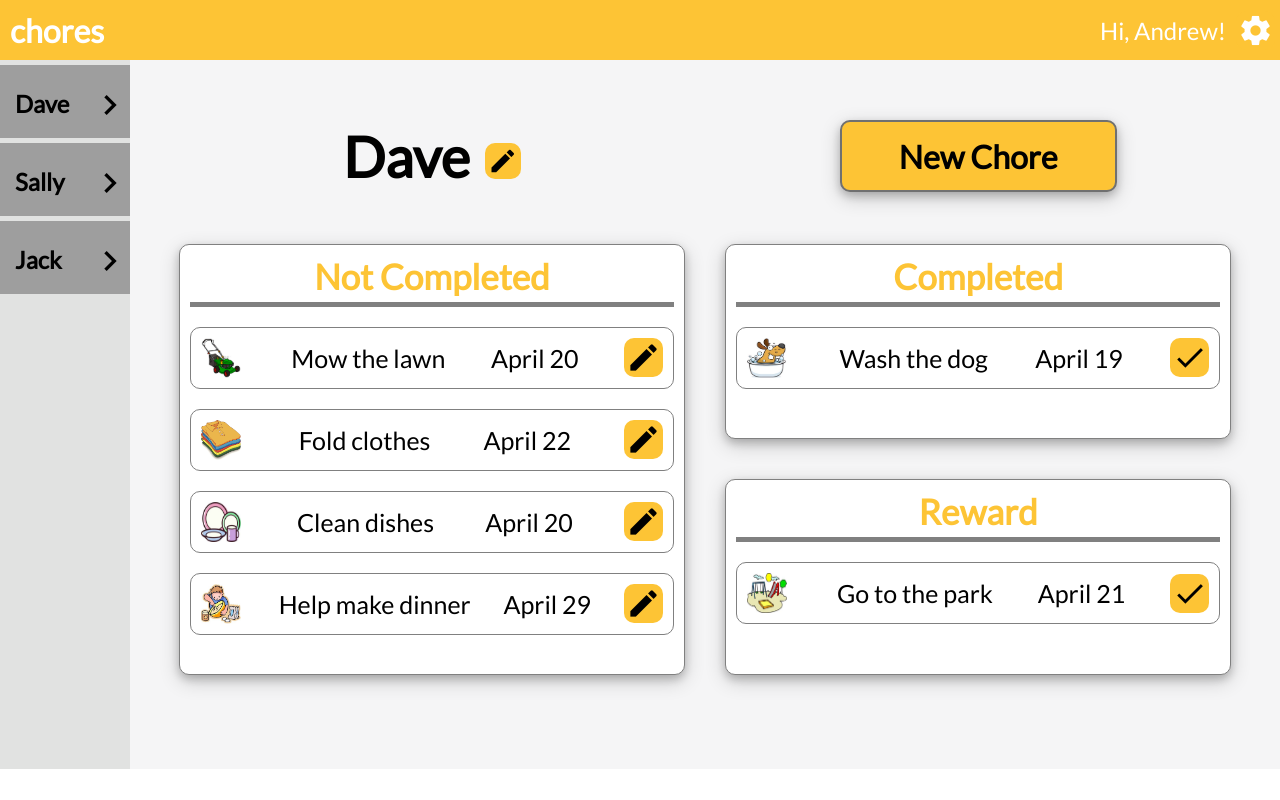
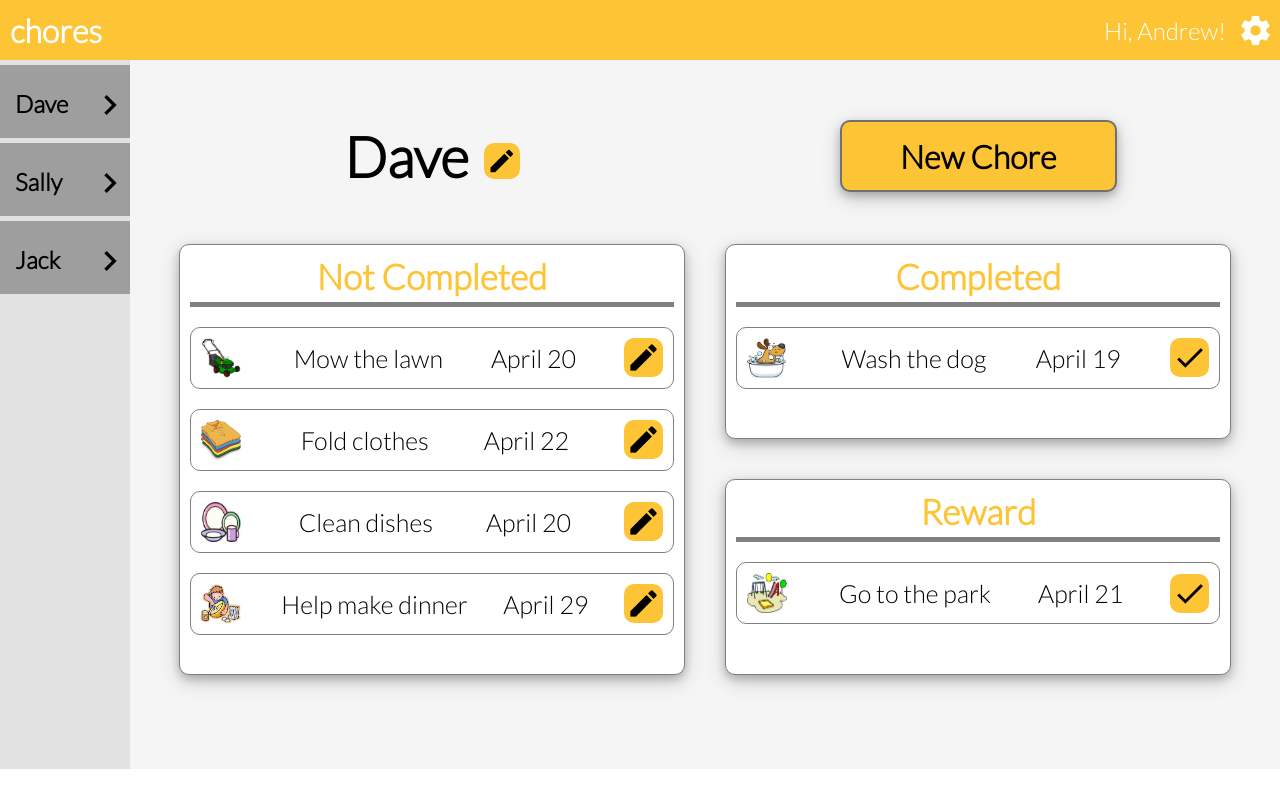
Before and after one commit to carlosgarciagit/chores, a plain HTML site: page parent.html in a window 1280 px wide. Drawn offline with Linux system fonts and the light colour scheme.

Commit message:
fixing broken font
yikes

```diff
--- a/parent.html
+++ b/parent.html
@@ -10,8 +10,6 @@
     <link rel="stylesheet" href="css/choreCompleted.css" />
 	<link rel="stylesheet" href="css/style.css">
 	<link href="https://fonts.googleapis.com/css?family=Lato:300|Roboto|Material+Icons" rel="stylesheet">
-	<link href='https://fonts.googleapis.com/css?family=Lato' rel='stylesheet'>
-
 
  	<script src="scripts/util.js"></script>
     <script src="scripts/parent.js"></script>
```
